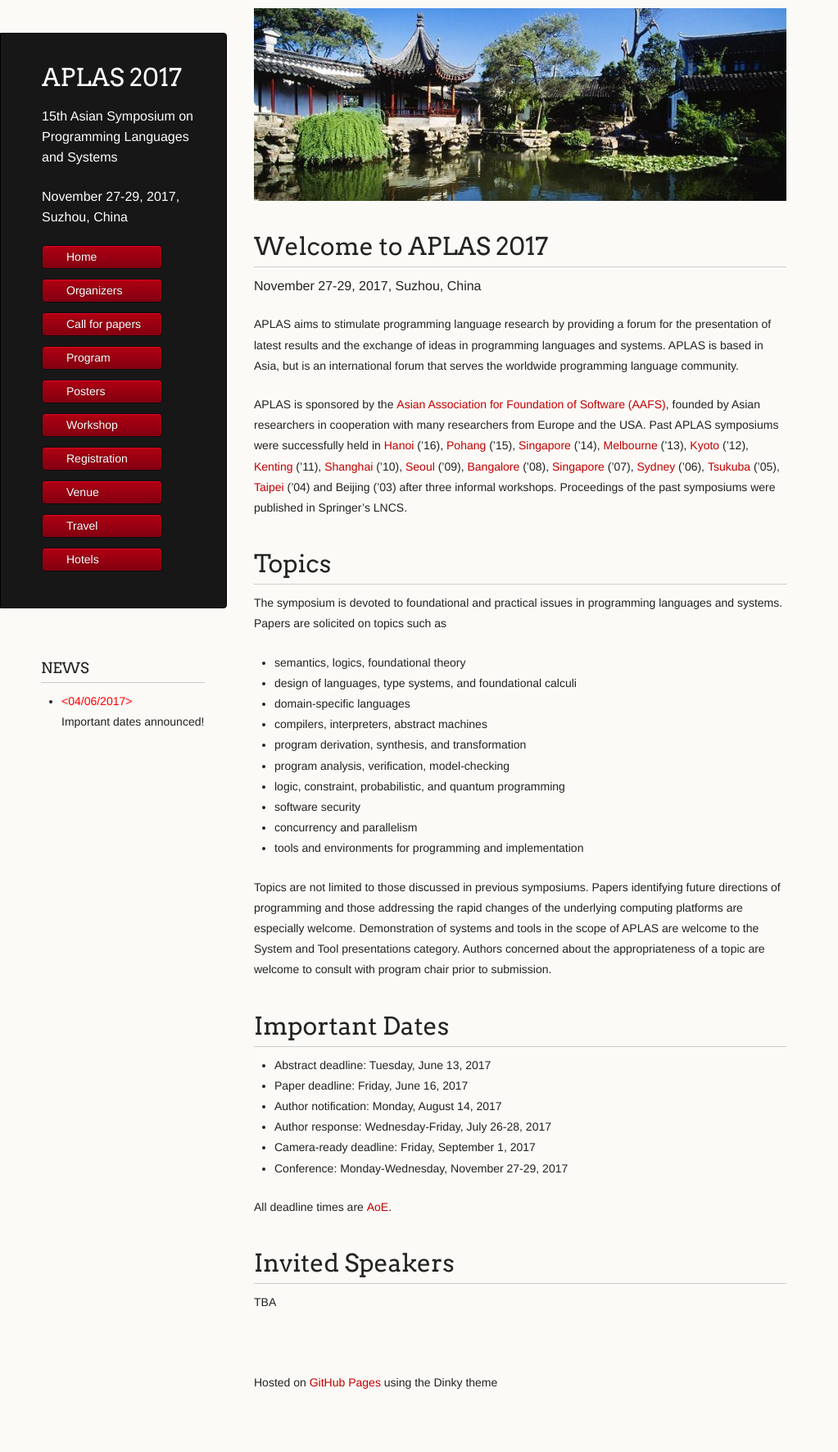
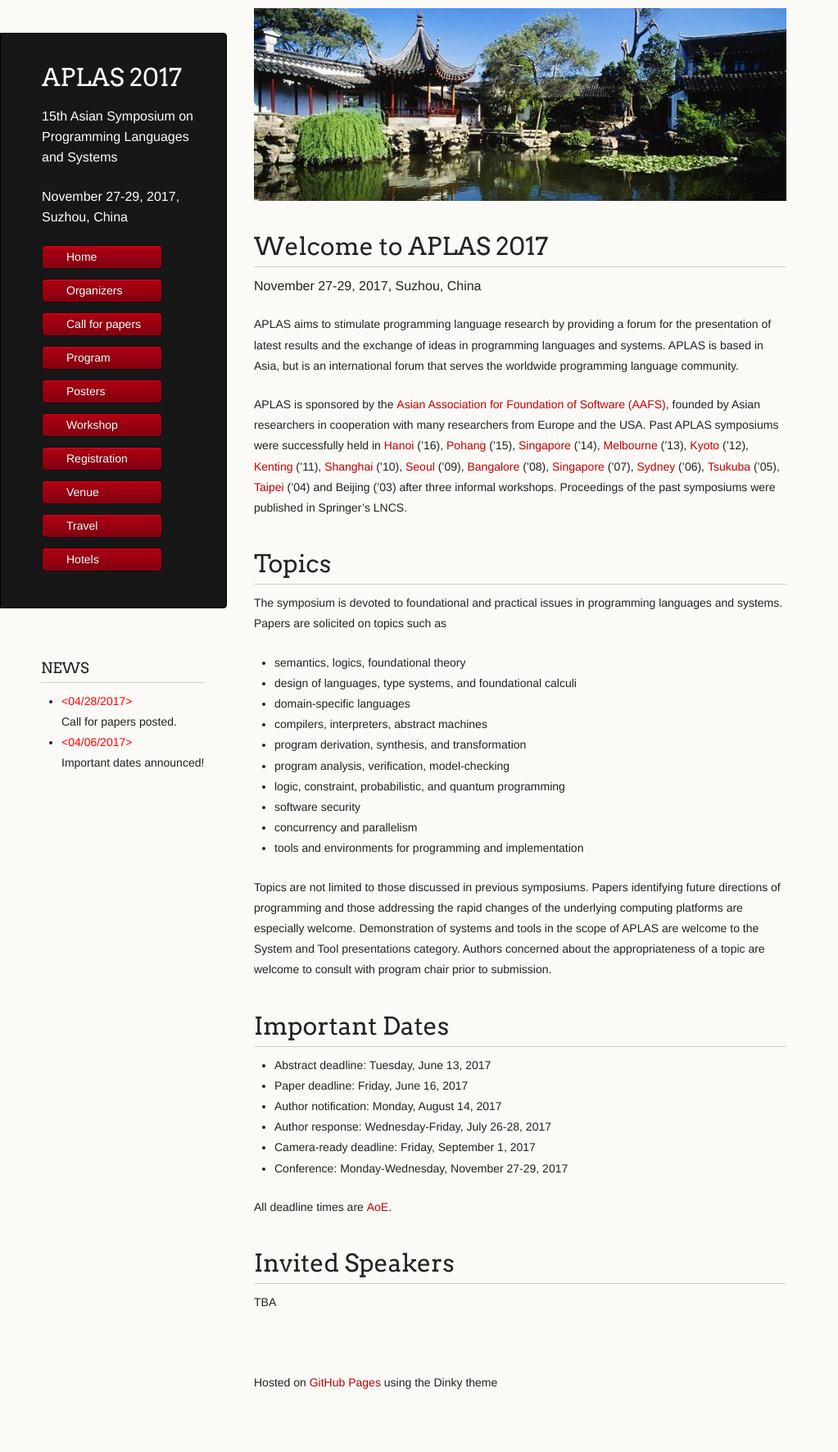
Before and after one commit to www-aplas/www-aplas.github.io, a Jekyll site: the page built from index.md, in a window 1280 px wide. Shown: the whole page at 82% size, without its empty margins (0-1023 px from the left). Built offline with Jekyll 4.4.1, drawn with Linux system fonts in a browser that asks for light colours; our own code applies the rules of GitHub Pages for plain Markdown files; a script that is not in the unit is left out.

Commit message:
Add CFP news

```diff
--- a/_includes/news.md
+++ b/_includes/news.md
@@ -1,2 +1,3 @@
 ### NEWS
+- <span style="color:red;">&lt;04/28/2017&gt;</span> <br> Call for papers posted.
 - <span style="color:red;">&lt;04/06/2017&gt;</span> <br> Important dates announced!
```
